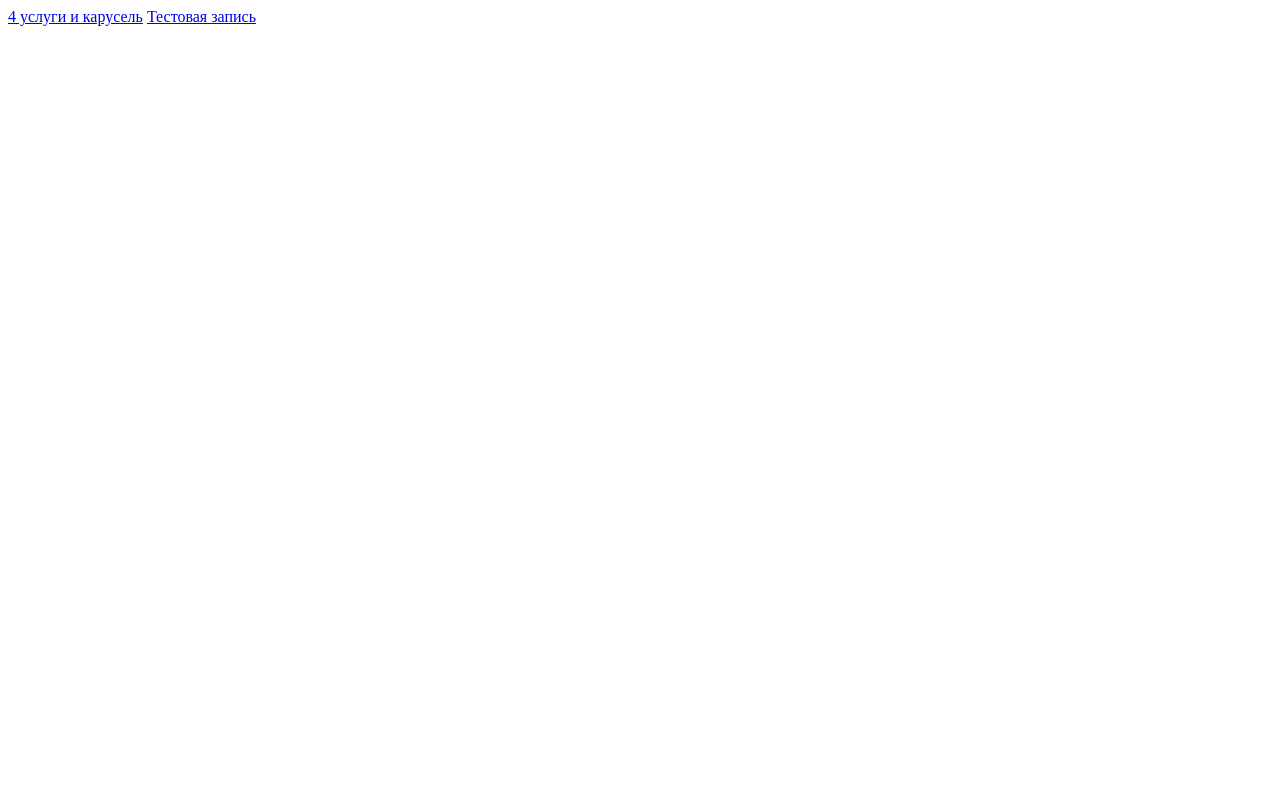
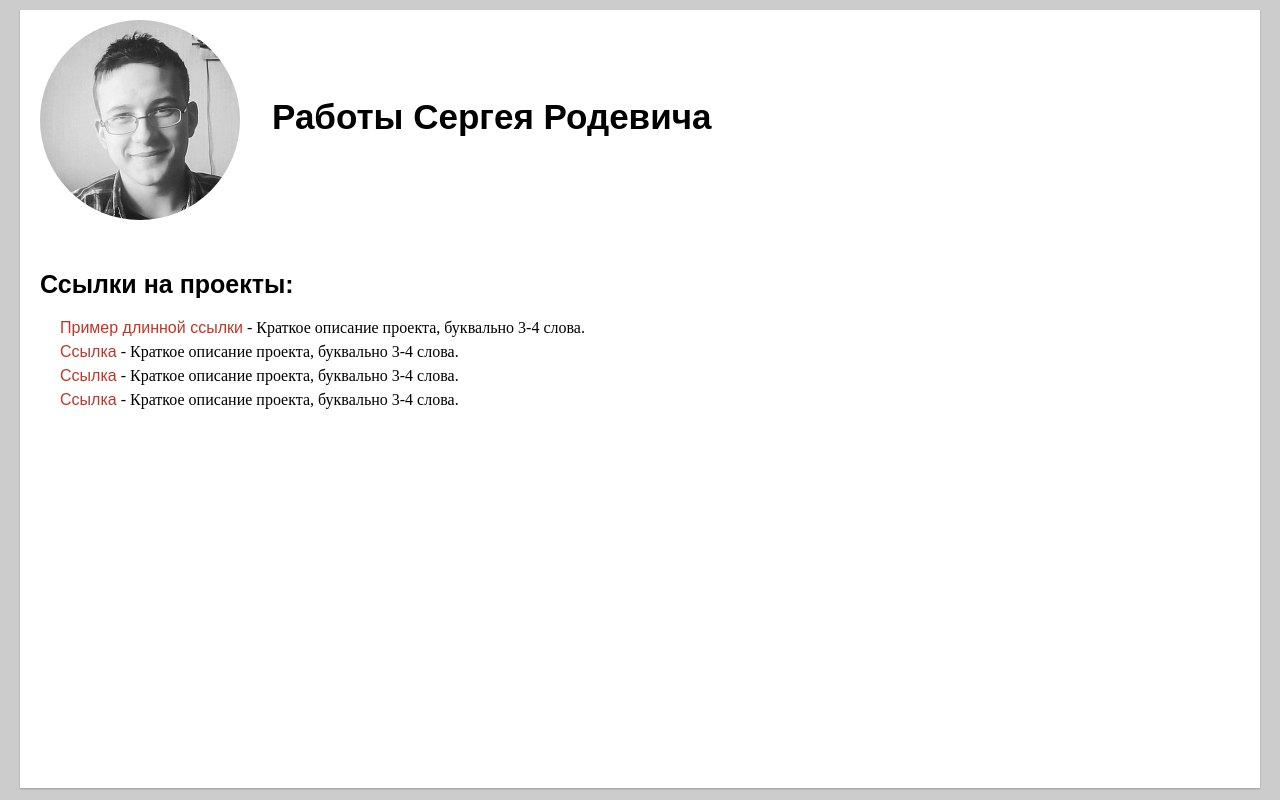
Before and after one commit to SergeyRSF/SergeyRSF.github.io, a plain HTML site: page index.html in a window 1280 px wide. Drawn offline with Linux system fonts and the light colour scheme.

Commit message:
index.html

```diff
--- /dev/null
+++ b/img/style.css
@@ -0,0 +1,93 @@
+html, body, div, span, applet, object, iframe,
+h1, h2, h3, h4, h5, h6, p, blockquote, pre,
+a, abbr, acronym, address, big, cite, code,
+del, dfn, em, img, ins, kbd, q, s, samp,
+small, strike, strong, sub, sup, tt, var,
+b, u, i, center,
+dl, dt, dd, ol, ul, li,
+fieldset, form, label, legend,
+table, caption, tbody, tfoot, thead, tr, th, td,
+article, aside, canvas, details, embed,
+figure, figcaption, footer, header, hgroup,
+menu, nav, output, ruby, section, summary,
+time, mark, audio, video {
+  margin: 0;
+  padding: 0;
+  border: 0;
+  font-size: 100%;
+  font: inherit;
+  vertical-align: baseline;
+}
+h1 {
+  font-size: 35px;
+  font-family: 'Arial', sans-serif, helvetica;
+  font-weight: bold;
+  padding-top: 77px;
+}
+h3 {
+  font-size: 25px;
+  font-family: 'Arial', sans-serif, helvetica;
+  font-weight: bold;
+
+}
+body {
+  height: 100%;
+  background: #ccc;
+}
+.serg {
+  max-width: 1200px;
+  height: 96vh;
+  margin: 10px auto;
+  padding: 10px 20px 0px 20px;
+  background: #fff;
+  -webkit-box-shadow: 0 1px 2px rgba(0, 0, 0, .25);
+  -moz-box-shadow: 0 1px 2px rgba(0,0,0,.25);
+  box-shadow: 0 1px 2px rgba(0, 0, 0, .25);
+  -webkit-transition: all .4s ease-out;
+  -moz-transition: all .4s ease-out;
+  -o-transition: all .4s ease-out;
+  -ms-transition: all .4s ease-out;
+  transition: all .4s ease-out;
+}
+.header {
+  height: 250px;
+}
+.fotoserg{
+  background: url(foto.jpg);
+  border-radius: 50%;
+  width: 200px;
+  height: 200px;
+  float: left;
+  margin-right: 32px;
+}
+.links ul {
+  list-style: none;
+  margin: 20px 0px 0px 20px;
+}
+.links ul li {
+  margin-bottom: 5px;
+  display: flex;
+}
+.links ul a {
+  text-decoration: none;
+  font-family: 'Arial', sans-serif, helvetica;
+  font-size: 16px;
+  color: #bf3729;
+}
+.links a:after {
+    background: #2f3137;
+    bottom: 0px;
+    content: '';
+    display: block;
+    height: 1px;
+    width: 0;
+    position: relative;
+    -webkit-transition: width .15s;
+    -moz-transition: width .15s;
+    -o-transition: width .15s;
+    transition: width .15s;
+}
+.links a:hover:after {
+    width: 100%;
+    z-index: 5;
+}
--- a/index.html
+++ b/index.html
@@ -1,2 +1,43 @@
-<a href="/Carousel">4 услуги и карусель</a>
-<a href="/Carousel">Тестовая запись</a>
+<!DOCTYPE html>
+<html>
+  <head>
+    <meta charset="utf-8">
+    <title>Ссылки на работы Сергея Родевича</title>
+    <link rel="stylesheet" href="img/style.css" media="screen" title="no title" charset="utf-8">
+  </head>
+  <body>
+    <div class="serg">
+        <div class="header">
+              <div class="fotoserg"></div>
+              <h1>Работы Сергея Родевича</h1>
+        </div>
+        <div class="links">
+          <h3>Ссылки на проекты:</h3>
+          <ul>
+            <li><a href="#">Пример длинной cсылки</a>&nbsp;-&nbsp;
+              <p>
+                Краткое описание проекта, буквально 3-4 слова.
+              </p>
+            </li>
+            <li><a href="#">Ссылка</a>&nbsp;-&nbsp;
+              <p>
+                Краткое описание проекта, буквально 3-4 слова.
+              </p>
+            </li>
+            <li><a href="#">Ссылка</a>&nbsp;-&nbsp;
+              <p>
+                Краткое описание проекта, буквально 3-4 слова.
+              </p>
+            </li>
+            <li><a href="#">Ссылка</a>&nbsp;-&nbsp;
+              <p>
+                Краткое описание проекта, буквально 3-4 слова.
+              </p>
+            </li>
+
+
+          </ul>
+        </div>
+    </div>
+  </body>
+</html>
```
Also changed, not shown: img/foto.jpg (added).
